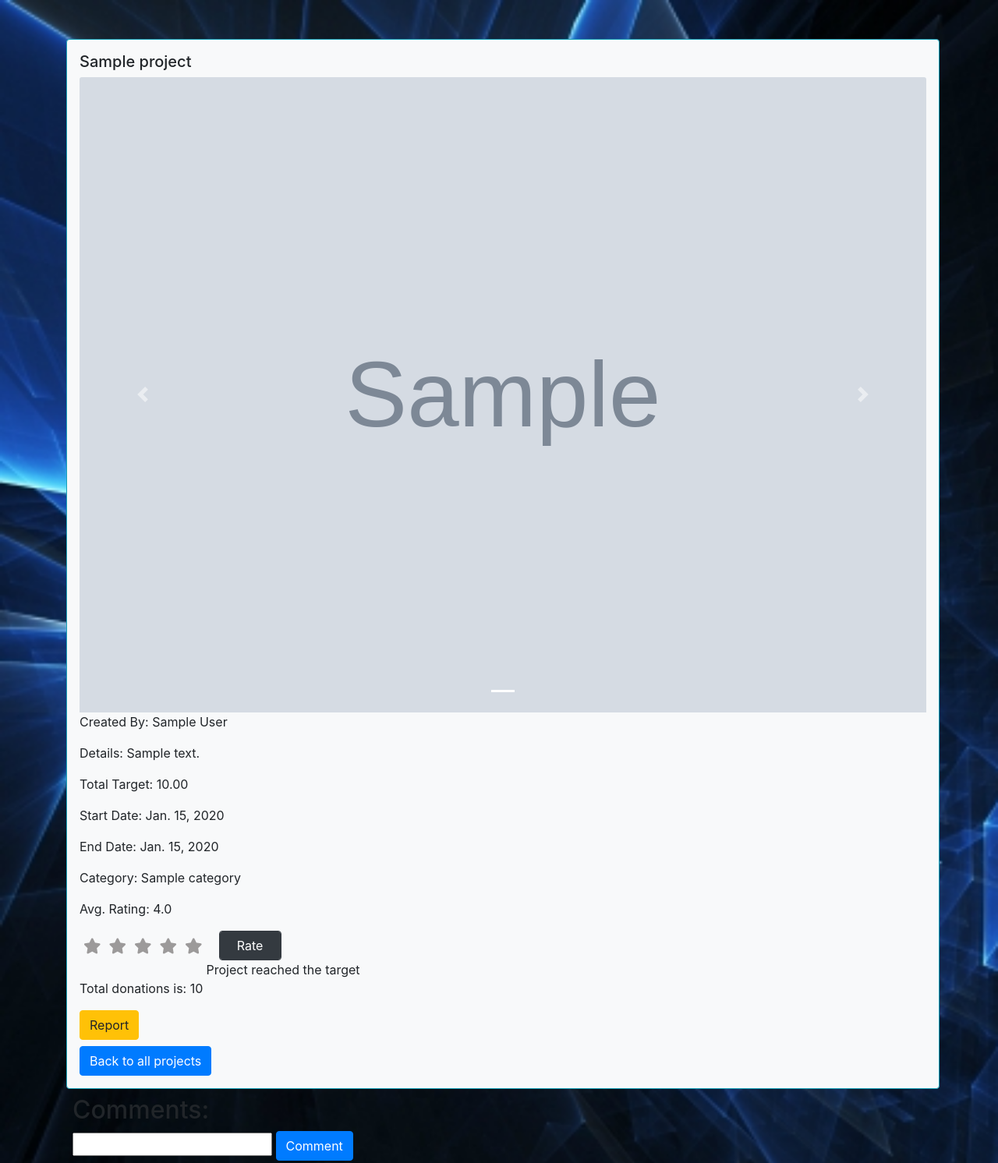
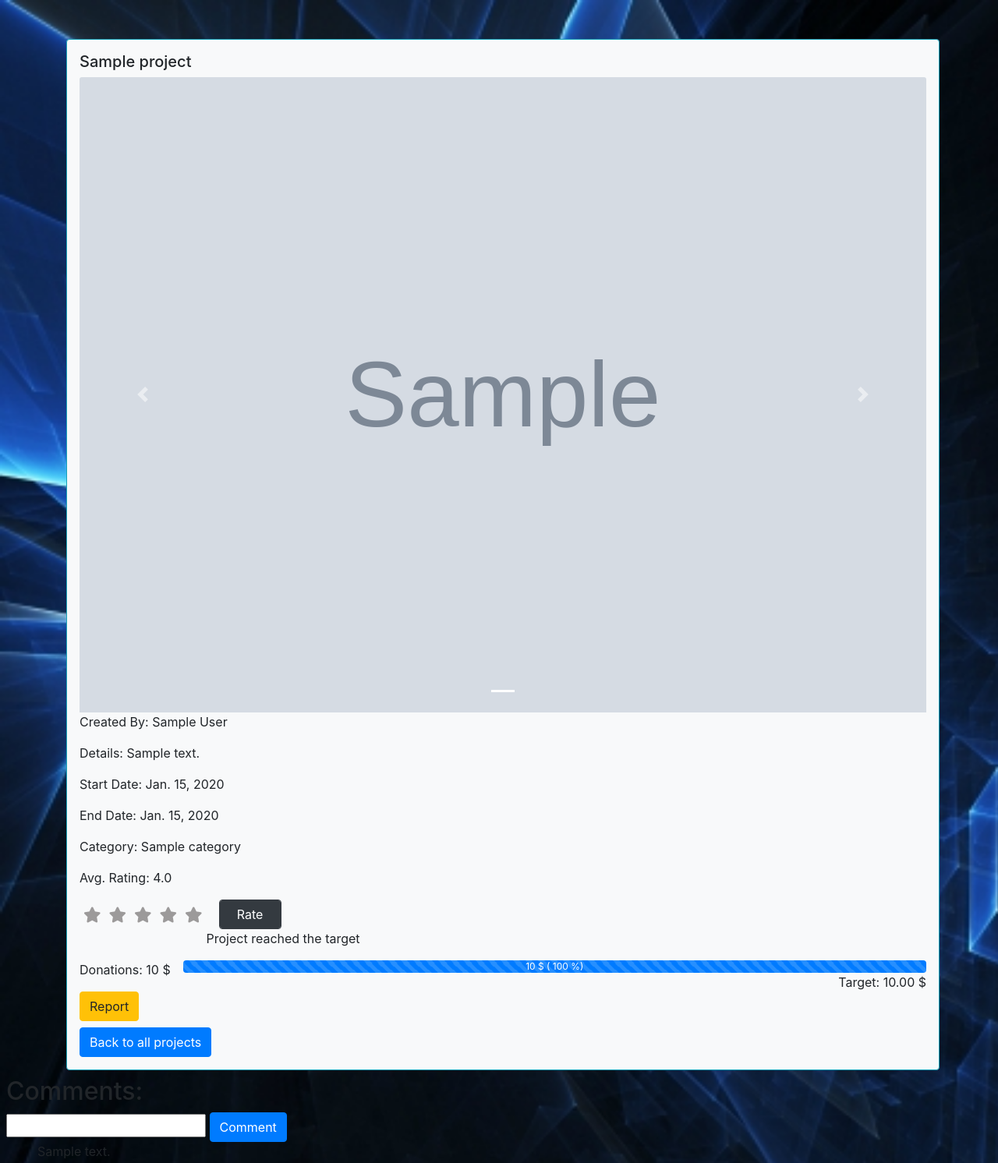
Before and after one commit to rehabayman/Crowd-Funding-System, a Django app: page /projects/00000000-0000-0000-0000-000000000001 in a window 1280 px wide. Shown: the top 1492 px of the page at 78% size. Run offline with Django 3.2, Linux system fonts and the light colour scheme; tables that the repository leaves empty hold one stand-in row (values such as "Sample post"); grey boxes marked "Sample" are stand-in pictures; parts of the project's set-up code (start-up, migrations or seed data) failed here and were passed over; some libraries are stand-ins or nearby versions.

Commit message:
adding animated progress bar for donations in project details page

```diff
--- a/crowd_funding_system/projects/models.py
+++ b/crowd_funding_system/projects/models.py
@@ -6,6 +6,7 @@ from django.core.validators import MaxValueValidator, MinValueValidator
 from django.db.models import Avg, Sum
 from django.utils.html import format_html
 from django.urls import reverse
+import math
 
 # Create your models here.
 class Project(models.Model):
@@ -36,6 +37,13 @@ class Project(models.Model):
 
     def __str__(self):
         return self.title
+
+    @property
+    def progress(self):
+        if self.donations:
+            return math.floor(self.donations / self.total_target * 100)
+        else:
+            return 0
 
 class Category(models.Model):
     id = models.UUIDField(primary_key=True, default=uuid.uuid4, editable=False)
--- a/crowd_funding_system/projects/templates/projects/project_details.html
+++ b/crowd_funding_system/projects/templates/projects/project_details.html
@@ -36,7 +36,6 @@
         <div class="">
             <p class="">Created By: {{ project.project.creator.first_name }} {{ project.project.creator.last_name }} </p>
             <p class="">Details: {{ project.project.details }}</p>
-            <p class="">Total Target: {{ project.project.total_target }}</p>
             <p class="">Start Date: {{ project.project.start_date }}</p>
             <p class="">End Date: {{ project.project.end_date }}</p>
             <p class="">Category: {{ project.project.category.category_name }}</p>
@@ -57,9 +56,17 @@
             {{error}}
 
             {{message}}
-
-            <P>Total donations is: {{total}}</P>
-
+        </div>
+        <div class="mt-3">
+            <div class= "pr-3" style="float:left">Donations: {{ total }} $</div>
+            <div class="progress" style="margin-bottom:0;">
+                <div class="progress-bar progress-bar-striped active progress-bar-animated" role="progressbar"
+                    aria-valuenow="{{ total }}" aria-valuemin="0" aria-valuemax="{{ project.project.total_target }}" style="width:{{ project.project.progress }}%; ">
+                    {{ total }} $ ( {{ project.project.progress }} %)
+                </div>
+            </div>
+            <div style="float:righ; text-align:right;">Target: {{ project.project.total_target }} $</div>
+        </div>
         {% if not Done and project.project.creator.id != user.id %}
         <form method="post">{% csrf_token %}
             {{ form.as_p }}
@@ -177,5 +184,8 @@
         });
     });
 </script>
+<script>
+
+</script>
 
 {% endblock %}
```
Lines whose indentation alone changed are shown as unchanged.
